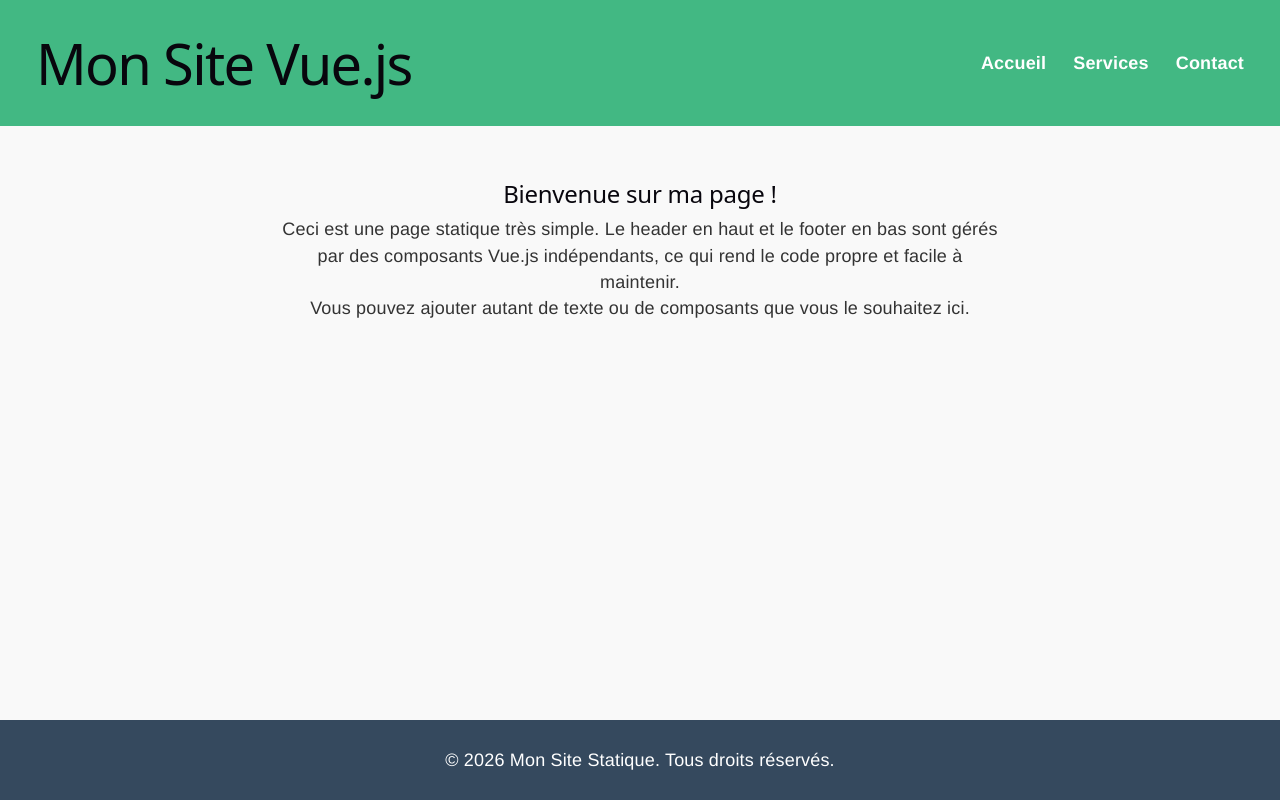
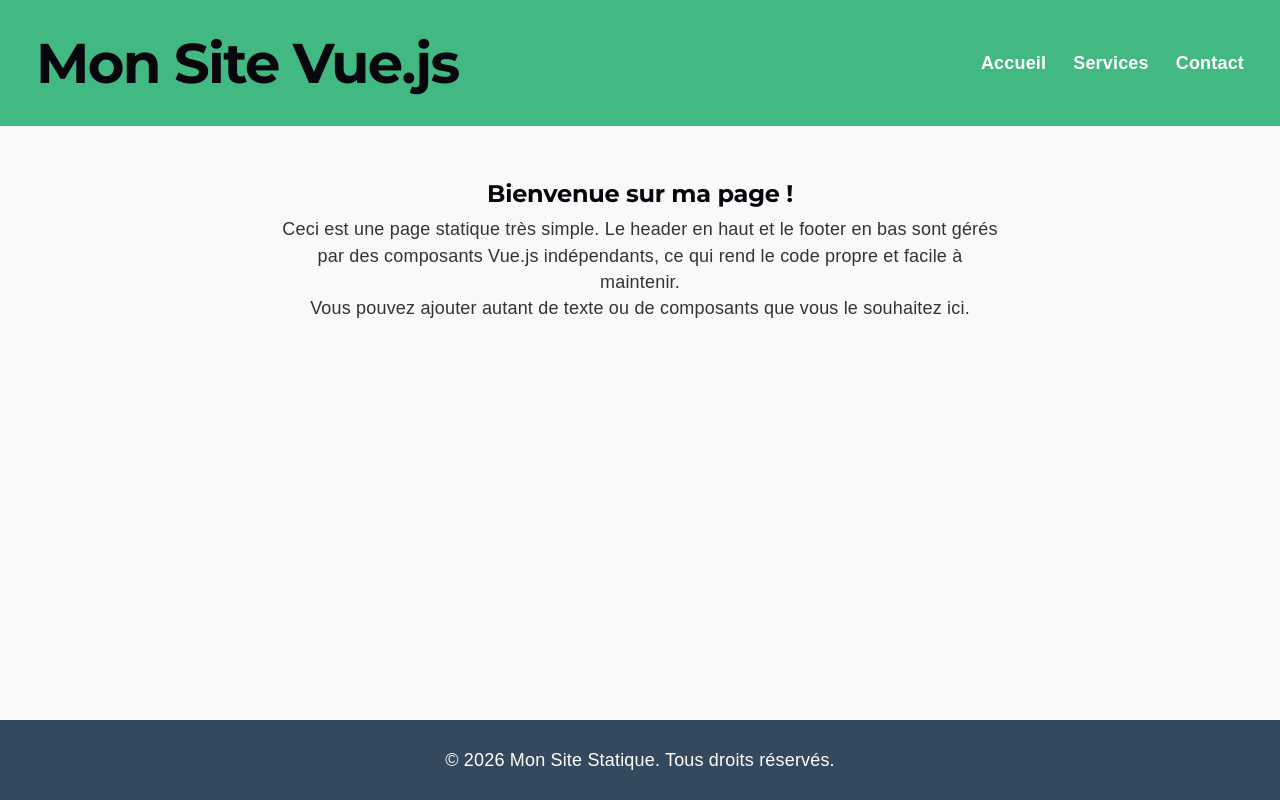
Before and after one commit to lupin100/Stage-Uqac, a Vue app in the folder frontend/: page / in a window 1280 px wide. Built offline with nearby package versions, Linux system fonts and the light colour scheme.

Commit message:
ajout police Montserrat pour les titres

```diff
--- a/frontend/src/App.vue
+++ b/frontend/src/App.vue
@@ -28,7 +28,7 @@
 /* Styles globaux pour toute la page */
 body {
   margin: 0;
-  font-family: 'Helvetica Neue', Arial, sans-serif;
+  font-family: Arial, sans-serif;
   background-color: #f9f9f9;
   color: #333;
   min-width: 100%;
--- a/frontend/src/style.css
+++ b/frontend/src/style.css
@@ -1,3 +1,5 @@
+@import url('https://fonts.googleapis.com/css2?family=Montserrat:wght@700&display=swap');
+
 :root {
   --text: #6b6375;
   --text-h: #08060d;
@@ -24,6 +26,8 @@
   text-rendering: optimizeLegibility;
   -webkit-font-smoothing: antialiased;
   -moz-osx-font-smoothing: grayscale;
+
+  --heading: 'Montserrat', sans-serif;
 
   @media (max-width: 1024px) {
     font-size: 16px;
```
